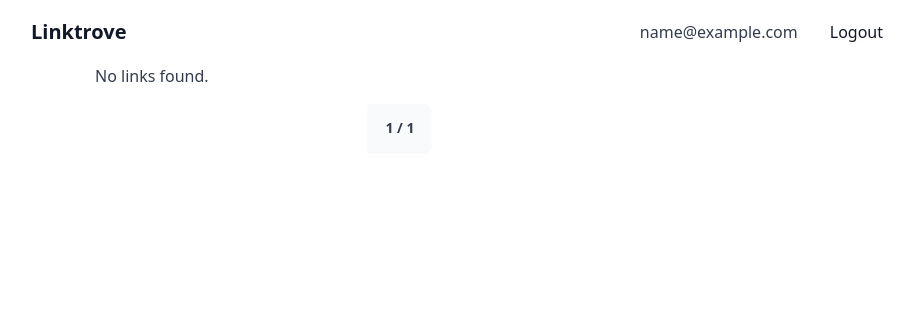
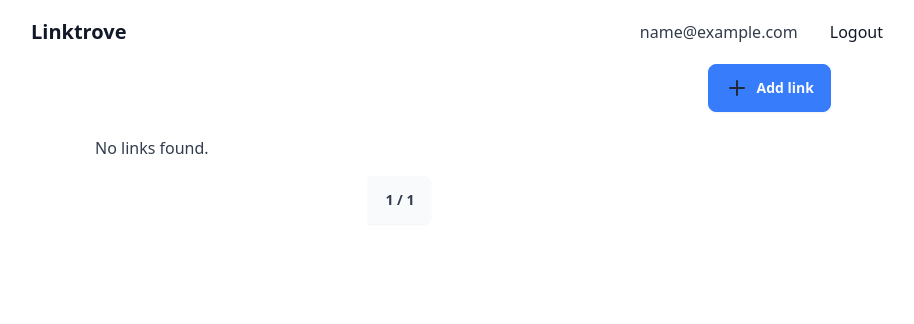
Before and after one commit to danielnieto/linktrove, a Django app: page / in a window 1280 px wide. Shown: the top 324 px of the page, without its empty margins (177-1091 px from the left). Run offline with Django 5.2, Linux system fonts and the light colour scheme; the visitor is signed in with stand-in values (Sample User, id 1); data that the repository does not hold is empty; style sheets or scripts are compiled from the project's sources.

Commit message:
add `new` button

```diff
--- a/linktrove/links/templates/links/link_list.html
+++ b/linktrove/links/templates/links/link_list.html
@@ -1,7 +1,20 @@
 {% extends "layout.html" %}
 {% block content %}
-    <!-- <article class="flex flex-col space-y-7"> -->
     <article class="grid grid-cols-1 gap-6">
+        <div class="flex justify-end">
+            <a class="btn btn-xl btn-secondary" href="{% url 'link_create' %}">
+                <svg class="w-6 h-6 text-gray-800 dark:text-white"
+                     aria-hidden="true"
+                     xmlns="http://www.w3.org/2000/svg"
+                     width="24"
+                     height="24"
+                     fill="none"
+                     viewBox="0 0 24 24">
+                    <path stroke="currentColor" stroke-linecap="round" stroke-linejoin="round" stroke-width="2" d="M5 12h14m-7 7V5" />
+                </svg>
+                Add link
+            </a>
+        </div>
         {% for link in links %}
             {% include "links/partials/_link.html" %}
         {% empty %}
--- a/linktrove/links/urls.py
+++ b/linktrove/links/urls.py
@@ -4,5 +4,5 @@ from .views import LinkListView, LinkCreateView
 
 urlpatterns = [
     path("", LinkListView.as_view(), name="link_list"),
-    path("new", LinkCreateView.as_view()),
+    path("new", LinkCreateView.as_view(), name="link_create"),
 ]
```
